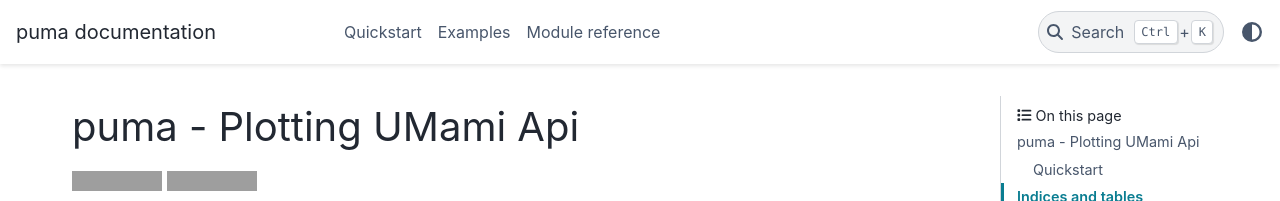
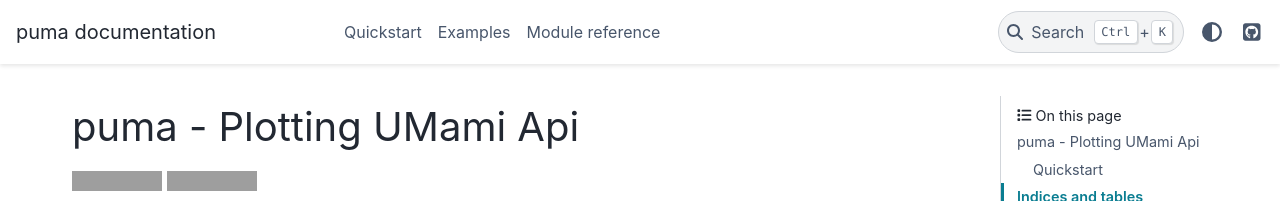
Before and after one commit to umami-hep/puma, a Sphinx documentation site: the page built from sphinx/index.rst, in a window 1280 px wide. Shown: the top 201 px of the page. Built offline with Sphinx 7.4.7 and the PyData theme 0.15.4, drawn with Linux system fonts in a browser that asks for light colours; pages that are not in the unit, such as notebooks, are missing from menus; grey boxes are pictures that could not be loaded.

```diff
--- a/sphinx/conf.py
+++ b/sphinx/conf.py
@@ -53,3 +53,13 @@ default_role = "code"
 # a list of builtin themes.
 #
 html_theme = "pydata_sphinx_theme"
+html_theme_options = {
+    "icon_links": [
+        {
+            "name": "GitHub",
+            "url": "https://github.com/umami-hep/puma",
+            "icon": "fab fa-github-square",
+            "type": "fontawesome",
+        },
+    ],
+}
```
